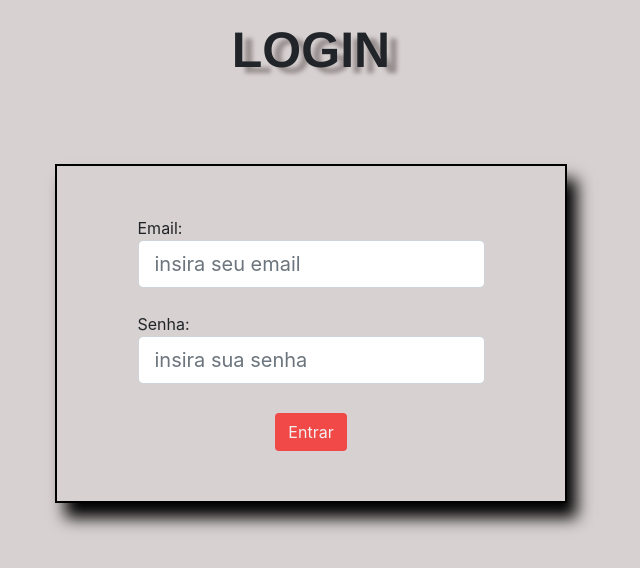
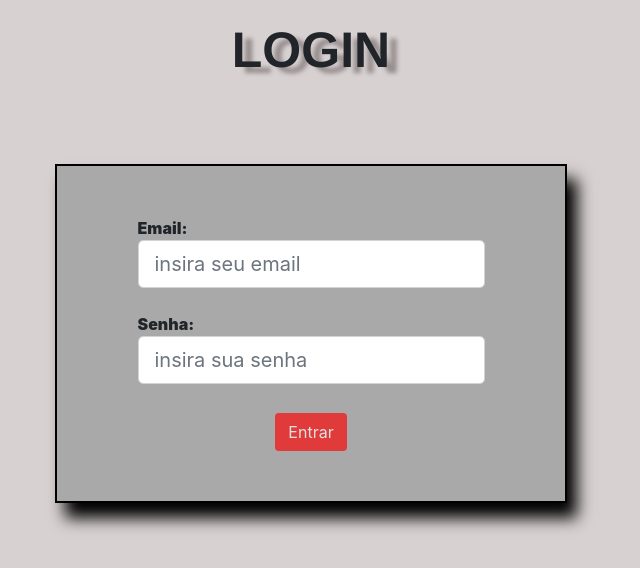
Before and after one commit to cae07/sd-013-a-project-trybewallet, a React (Create React App) app: page / in a window 1280 px wide. Shown: the top 568 px of the page, without its empty margins (329-969 px from the left). Built offline with nearby package versions, Linux system fonts and the light colour scheme.

Commit message:
continuaçao de CSS

```diff
--- a/src/components/Form.jsx
+++ b/src/components/Form.jsx
@@ -19,7 +19,7 @@ class Form extends React.Component {
       currency: 'USD',
       paycheck: 'Dinheiro',
       tag: 'Alimentação',
-      fetch: [],
+      fetch: {},
     };
 
     this.handleChange = this.handleChange.bind(this);
--- a/src/components/Header.jsx
+++ b/src/components/Header.jsx
@@ -35,9 +35,8 @@ class Header extends React.Component {
 }
 
 Header.propTypes = {
-  myLogin: PropTypes.objectOf(PropTypes.shape({
-    email: PropTypes.string,
-  })).isRequired,
+  myLogin: PropTypes.objectOf(PropTypes.shape).isRequired,
+  myStore: PropTypes.arrayOf(PropTypes.shape).isRequired,
 };
 
 const mapStateToProps = (state) => ({
--- a/src/components/componentForms/Value.jsx
+++ b/src/components/componentForms/Value.jsx
@@ -27,7 +27,7 @@ class Value extends React.Component {
 }
 
 Value.propTypes = {
-  value: PropTypes.number.isRequired,
+  value: PropTypes.string.isRequired,
   onChange: PropTypes.func.isRequired,
 };
 
--- a/src/pages/Login.js
+++ b/src/pages/Login.js
@@ -50,8 +50,8 @@ class Login extends React.Component {
       <header className="header">
         <h1 className="login-header">LOGIN</h1>
         <form className="login-form">
-          <div className="mb-3">
-            <label className="form-label" htmlFor="input-email">
+          <div className="mb-3 back">
+            <label className="form-label back" htmlFor="input-email">
               Email:
               <input
                 type="email"
@@ -65,8 +65,8 @@ class Login extends React.Component {
               />
             </label>
           </div>
-          <div className="mb-3">
-            <label className="form-label" htmlFor="input-password">
+          <div className="mb-3 back">
+            <label className="form-label back" htmlFor="input-password">
               Senha:
               <input
                 type="password"
--- a/src/pages/login.css
+++ b/src/pages/login.css
@@ -16,6 +16,7 @@
 .login-form {
   display: flex;
   box-shadow: 10px 15px 15px black;
+  background-color: darkgrey;
   flex-direction: column;
   align-items: center;
   border: 2px solid black;
@@ -23,6 +24,11 @@
   margin-left: 30%;
   margin-right: 30%;
   margin-top: 5%;
+}
+
+.back {
+  background-color: darkgrey;
+  font-weight: 900;
 }
 
 .btn0 {
--- a/src/pages/wallet.css
+++ b/src/pages/wallet.css
@@ -7,17 +7,21 @@
   padding: 15px;
   position:relative;
   margin-bottom: 15px;
+  background-color: black;
+  color: white;
 }
 
 #header-section {
   display: flex;
   align-content: space-between;
   margin-left: 20px;
+  background-color: black;
 }
 
 .p-header {
   display: flex;
   align-content: space-between;
+  background-color: black;
 }
 
 .brl {
@@ -58,7 +62,7 @@ span {
   }
 
   to {
-    margin-left: 0%;
+    margin-left: 1.5%;
     width: 100%;
   }
 }
```
